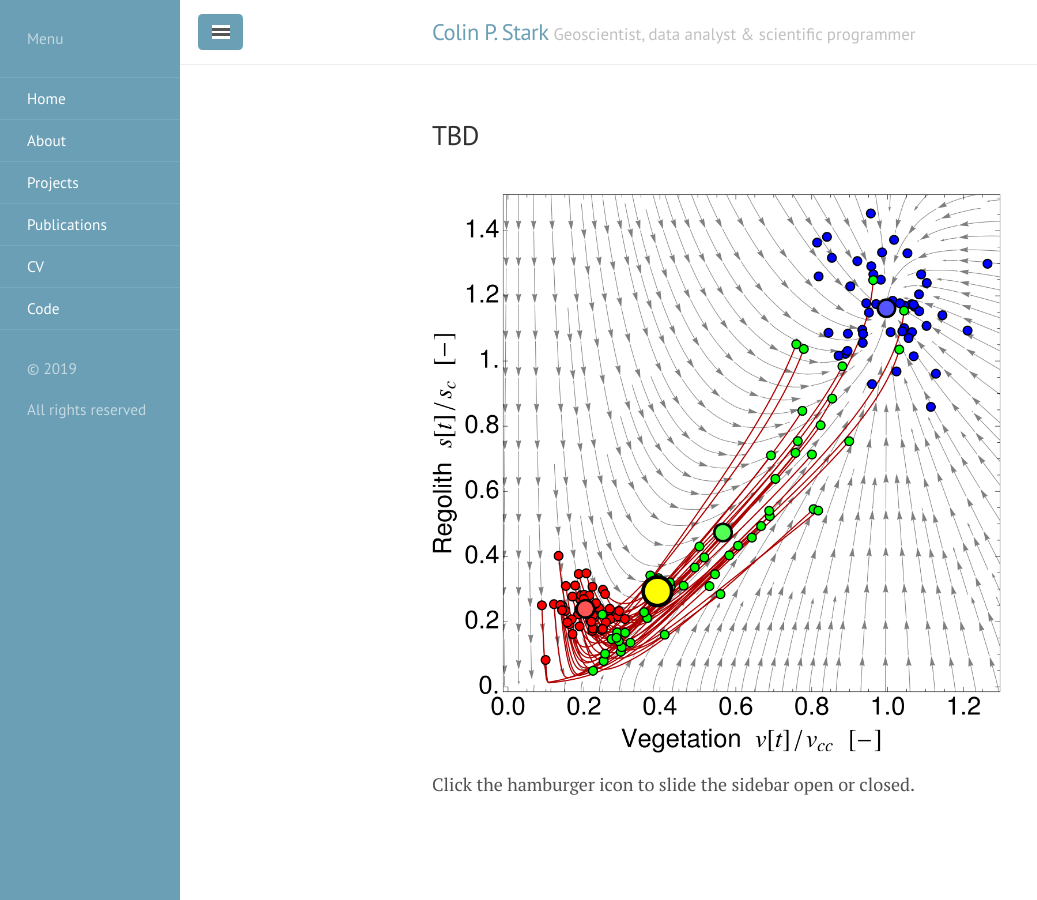
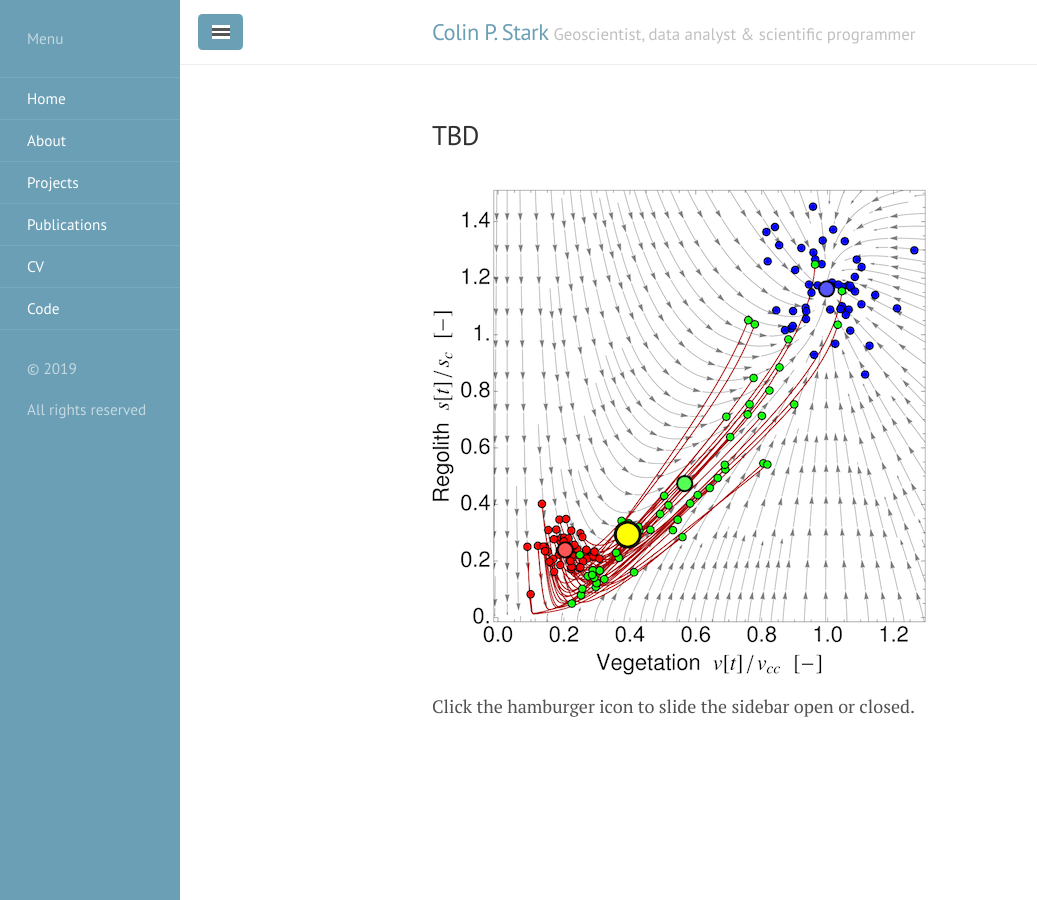
Before and after one commit to cstarkjp/cstarkjp.github.io, a Jekyll site: the page built from index.html, in a window 1280 px wide. Shown: the whole page, without its empty margins (0-1037 px from the left). Built offline with Jekyll 4.4.1, drawn with Linux system fonts in a browser that asks for light colours; the list of posts is cut into pages by our own code.

Commit message:
Revise home

```diff
--- a/index.html
+++ b/index.html
@@ -8,7 +8,7 @@ title: Home
 
 <p>
 	<img src="img/phasePortrait.png"
-	alt="Ecogeomorphic dynamics" style="width:600px;">
+	alt="Ecogeomorphic dynamics">
 </p>
 <p>
 	Click the hamburger icon to slide the sidebar open or closed.
```
Also changed, not shown: img/phasePortrait.png.
